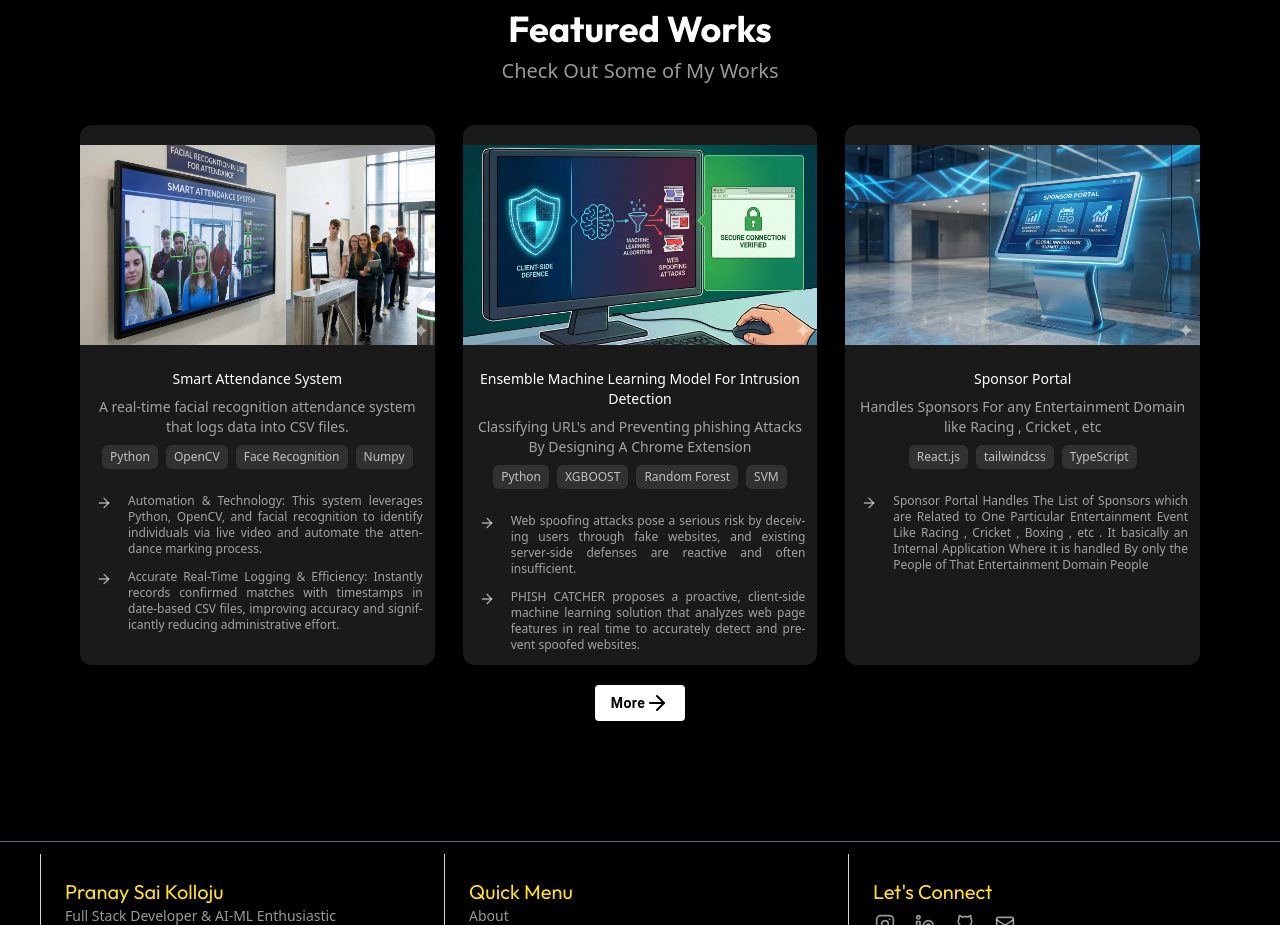
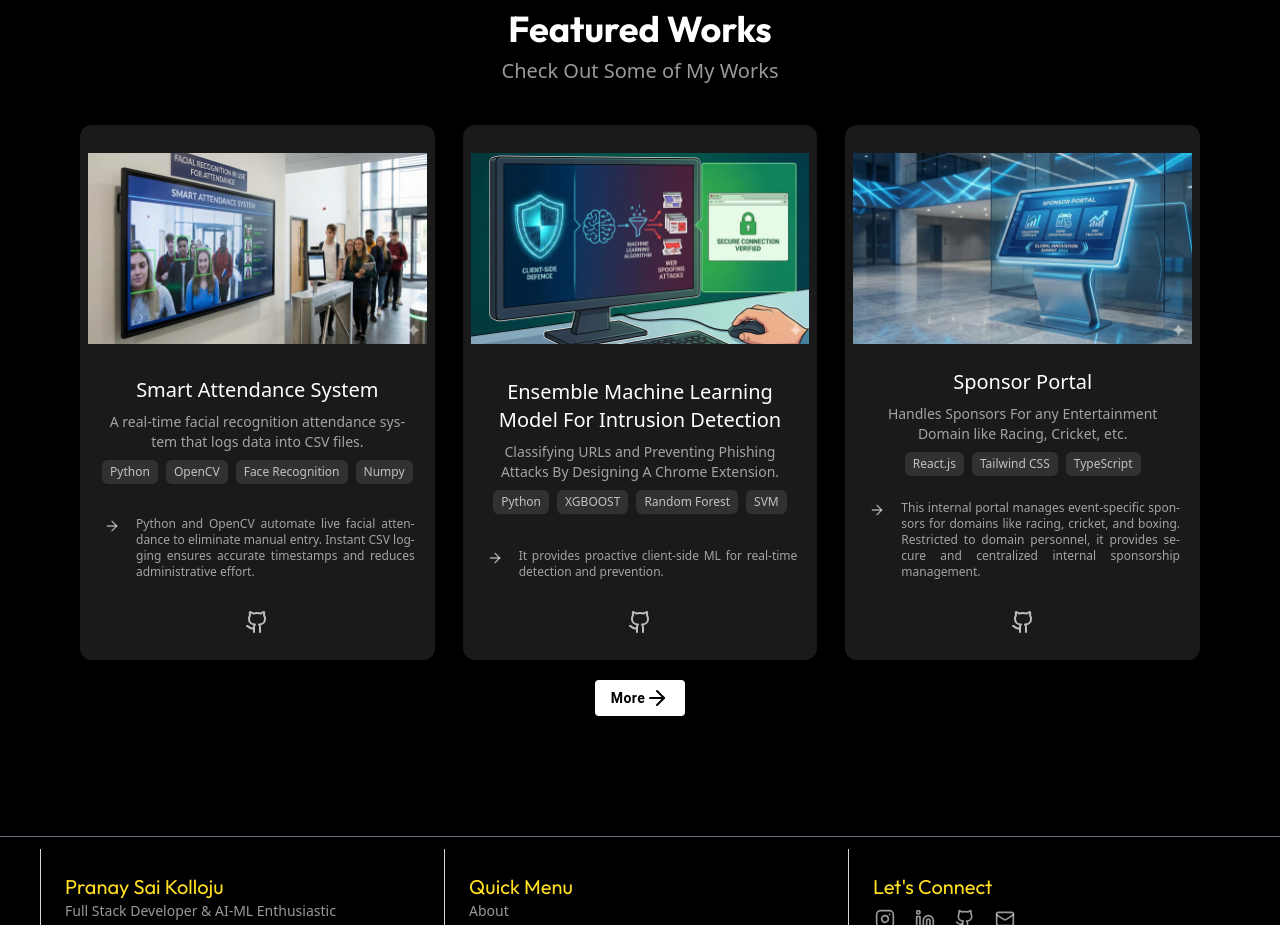
Before and after one commit to theLegion07/kps, a React (Vite) app: page /#/ in a window 1280 px wide. Shown: the part 2320-3245 px from the top of the page. Built offline with nearby package versions, Linux system fonts and the light colour scheme.

Commit message:
project Section  Update

```diff
--- a/src/Components/Main/Projects.tsx
+++ b/src/Components/Main/Projects.tsx
@@ -1,7 +1,33 @@
+import ProjectCard from "../../utils/ProjectCard"
+import { projects } from "../../utils/ProjInfo"
+// import { Sas, SasDesc, EML, EmlDesc, tsp, tspDesc } from "../../utils/ProjInfo"
 
 const Projects = () => {
   return (
-    <div>Projects</div>
+   <>
+    <div className="bg-black/10 backdrop-blur-md min-h-screen pt-[25%] w-full sm:pt-[8%] pb-[5%]">
+         <div className='text-white  pl-7    text-center relative top-1/8 space-y-3 '>
+       <h1 className='text-white text-2xl font-bold text-primary-font sm:text-3xl md:text-5xl '>Projects</h1>
+       <p className='text-white/60 text-sm sm:text-1xl md:text-xl ' >Check Out All My Works</p>
+    </div>
+        <div className="
+        grid grid-cols-[repeat(auto-fit,minmax(280px,1fr))]
+          auto-rows-[minmax(min-content,auto)] gap-7 p-5 sm:p-20 lg:grid-cols-3">
+            {
+          projects.map((project) => (
+            <ProjectCard
+              key={project.id}
+            image={project.image}
+            title={project.title}
+            desc={project.desc}
+            tech={project.tech}
+            cardDes={project.cardDes}
+            />
+          ))
+         }
+        </div>
+    </div>
+   </>
   )
 }
 
--- a/src/Components/Subs/ProjPrev.tsx
+++ b/src/Components/Subs/ProjPrev.tsx
@@ -1,42 +1,10 @@
 import { ArrowRight } from "lucide-react";
-import sas from "../../assets/Images/SAS.webp";
-import EMl from "../../assets/Images/EML.webp";
-import sp from "../../assets/Images/SP.webp";
 import ProjectCard from "../../utils/ProjectCard";
 import { useNavigate } from "react-router-dom";
 import Button from "@mui/material/Button";
-
+import { projects } from "../../utils/ProjInfo";
 const ProjPrev = () => {
   const navigate = useNavigate()
-  const Sas = [
-    { id: 0, name: "Python" },
-    { id: 1, name: "OpenCV" },
-    { id: 2, name: "Face Recognition" },
-    { id: 3, name: "Numpy" },
-  ];
-  const SasDesc = [
-    {id:0 , des:"Automation & Technology: This system leverages Python, OpenCV, and facial recognition to identify individuals via live video and automate the attendance marking process."} ,
-    {id:1,des:"Accurate Real-Time Logging & Efficiency: Instantly records confirmed matches with timestamps in date-based CSV files, improving accuracy and significantly reducing administrative effort."}
-  ]
-  const EmlDesc = [
-    {id:0 , des:"Web spoofing attacks pose a serious risk by deceiving users through fake websites, and existing server-side defenses are reactive and often insufficient."} ,
-    {id:1,des:"PHISH CATCHER proposes a proactive, client-side machine learning solution that analyzes web page features in real time to accurately detect and prevent spoofed websites."}
-  ]
-  const tspDesc = [
-    {id:0 , des:"Sponsor Portal Handles The List of Sponsors which are Related to One Particular Entertainment Event Like Racing , Cricket , Boxing , etc . It basically an Internal Application Where it is handled By only the People of That Entertainment Domain People"} ,
-
-  ]
-  const EML = [
-    { id: 0, name: "Python" },
-    { id: 1, name: "XGBOOST" },
-    { id: 2, name: "Random Forest" },
-    { id: 3, name: "SVM" },
-  ];
-  const tsp = [
-    { id: 0, name: "React.js" },
-    { id: 1, name: "tailwindcss" },
-    { id: 2, name: "TypeScript" },
-  ];
   return (
     <>
       {/* Main Div */}
@@ -49,30 +17,18 @@ const ProjPrev = () => {
           className="grid grid-cols-[repeat(auto-fit,minmax(280px,1fr))]
           auto-rows-[minmax(min-content,auto)] gap-7"
         >
-          {/* card 1 */}
-          <ProjectCard
-           image={sas}
-  title="Smart Attendance System"
-  desc="A real-time facial recognition attendance system that logs data into CSV files."
-  tech={Sas}
-  cardDes={SasDesc}
-          />
-          {/* Card 2 */}
-         <ProjectCard
-           image={EMl}
-  title="Ensemble Machine Learning Model For Intrusion Detection"
-  desc="Classifying URL's and Preventing phishing Attacks By Designing A Chrome Extension"
-  tech={EML}
-  cardDes={EmlDesc}
-          />
-          {/* Card 3 */}
-         <ProjectCard
-           image={sp}
-  title="Sponsor Portal"
-  desc="Handles Sponsors For any Entertainment Domain like Racing , Cricket , etc"
-  tech={tsp}
-  cardDes={tspDesc}
-          />
+         {
+          projects.slice(0,3).map((project) => (
+            <ProjectCard
+              key={project.id}
+            image={project.image}
+            title={project.title}
+            desc={project.desc}
+            tech={project.tech}
+            cardDes={project.cardDes}
+            />
+          ))
+         }
         </div>
         <div className="text-center mt-5">
           <Button
--- /dev/null
+++ b/src/utils/ProjInfo.ts
@@ -0,0 +1,77 @@
+import sas from "../assets/Images/SAS.webp";
+import EMl from "../assets/Images/EML.webp";
+import sp from "../assets/Images/SP.webp";
+import yt from "../assets/Images/yt.webp";
+import spm from "../assets/Images/spm.webp";
+
+export interface Project {
+  id: number;
+  image: string;
+  title: string;
+  desc: string; // Short teaser
+  tech: { id: number; name: string }[];
+  cardDes: string; // Long description from your "SasDesc" etc.
+}
+export const projects: Project[] = [
+  {
+    id: 0,
+    image: sas,
+    title: "Smart Attendance System",
+    desc: "A real-time facial recognition attendance system that logs data into CSV files.",
+    tech: [
+      { id: 0, name: "Python" },
+      { id: 1, name: "OpenCV" },
+      { id: 2, name: "Face Recognition" },
+      { id: 3, name: "Numpy" },
+    ],
+    cardDes: "Python and OpenCV automate live facial attendance to eliminate manual entry. Instant CSV logging ensures accurate timestamps and reduces administrative effort."
+  },
+  {
+    id: 1,
+    image: EMl,
+    title: "Ensemble Machine Learning Model For Intrusion Detection",
+    desc: "Classifying URLs and Preventing Phishing Attacks By Designing A Chrome Extension.",
+    tech: [
+      { id: 0, name: "Python" },
+      { id: 1, name: "XGBOOST" },
+      { id: 2, name: "Random Forest" },
+      { id: 3, name: "SVM" },
+    ],
+    cardDes: "It provides proactive client-side ML for real-time detection and prevention."
+  },
+  {
+    id: 2,
+    image: sp,
+    title: "Sponsor Portal",
+    desc: "Handles Sponsors For any Entertainment Domain like Racing, Cricket, etc.",
+    tech: [
+      { id: 0, name: "React.js" },
+      { id: 1, name: "Tailwind CSS" },
+      { id: 2, name: "TypeScript" },
+    ],
+    cardDes: "This internal portal manages event-specific sponsors for domains like racing, cricket, and boxing. Restricted to domain personnel, it provides secure and centralized internal sponsorship management."
+  },
+  {
+    id: 3,
+    image: yt,
+    title: "Student Performance Manager",
+    desc: "A real-time facial recognition attendance system that logs data into CSV files.",
+    tech: [
+      { id: 0, name: "Python" },
+    ],
+    cardDes: "Used to Study The Grades of the Student and analyze The Performance of a Student"
+  },
+  {
+    id: 4,
+    image: spm,
+    title: "Youtube Clone",
+    desc: "Just Re-designed Youtube's Interface For Foundations Mastering",
+    tech: [
+      { id: 0, name: "HTML5" },
+      { id: 1, name: "CSS" },
+
+    ],
+    cardDes: "It provides proactive client-side ML for real-time detection and prevention."
+  },
+
+];
--- a/src/utils/ProjectCard.tsx
+++ b/src/utils/ProjectCard.tsx
@@ -1,27 +1,25 @@
-import { ArrowRight } from 'lucide-react'
+import Button from '@mui/material/Button';
+import { ArrowRight, GithubIcon } from 'lucide-react'
 import React from 'react'
 
 interface TechItem {
   id: number;
   name: string;
 }
-interface TechDes{
-  id:number ;
-  des:string ;
-}
 interface Data{
   image: string;
   title: string;
   desc: string;
   tech: TechItem[];
-  cardDes : TechDes[]
+  cardDes : string ;
 }
 
 const ProjectCard:React.FC<Data> = ({title,tech,image,desc,cardDes}) => {
   return (
      <>
-      <div className="w-full  bg-white/10 border border-yellow-300 sm:border-none rounded-xl object-cover  ">
-            <div className="object-cover overflow-hidden pt-5">
+      <div className="w-full h-full bg-white/10 border border-yellow-300 sm:border-none rounded-xl p-2 flex flex-col">
+      <div className='flex flex-col grow justify-between'>
+        <div className="object-cover overflow-hidden pt-5">
               <img
                 src={image}
                 alt="Smart Attendance System using facial Recognition"
@@ -30,17 +28,17 @@ const ProjectCard:React.FC<Data> = ({title,tech,image,desc,cardDes}) => {
             </div>
             {/* info */}
             <div className="text-center mt-3 hyphens-auto space-y-2 p-3">
-              <h1 className="text-white text-xs sm:text-sm">
+              <h1 className="text-white text-sm sm:text-xl">
                {title}
               </h1>
-              <p className="text-white/60 text-xs sm:text-sm font-normal">
+              <p className="text-white/60 text-xs sm:text-sm font-normal ">
                 {desc}
               </p>
               <ul className="flex flex-wrap gap-2 justify-center mt-2">
                 {tech.map((item) => (
                   <li
                     key={item.id}
-                    className="text-xs text-white/70 bg-white/10 px-2 py-1 rounded-md"
+                    className="text-xs text-white/70 bg-white/10 px-2 py-1 rounded-md text-justify"
                   >
                     {item.name}
                   </li>
@@ -48,16 +46,26 @@ const ProjectCard:React.FC<Data> = ({title,tech,image,desc,cardDes}) => {
               </ul>
             </div>
             <div className="p-3 space-y-3">
-                {cardDes.map((item) => (
           <div
-            key={item.id}
             className="flex gap-3 items-start text-white/60 text-xs text-justify hyphens-auto"
           >
             <ArrowRight className="h-4! mt-0.5 shrink-0" />
-            <span>{item.des}</span>
+            <span>{cardDes}</span>
           </div>
-        ))}
             </div>
+           </div>
+            <div className='text-center   p-3'>
+              <Button
+              sx={{
+                textTransform:'none',
+                color:'whitesmoke',
+                background:'transparent'
+              }}
+              className='rounded-full! opacity-75 hover:opacity-100! transition-all! 0.15s! ease-in-out!'>
+                 <GithubIcon />
+              </Button>
+            </div>
+
           </div>
      </>
   )
```
Also changed, not shown: src/assets/Images/spm.webp (added), src/assets/Images/yt.webp (added).
